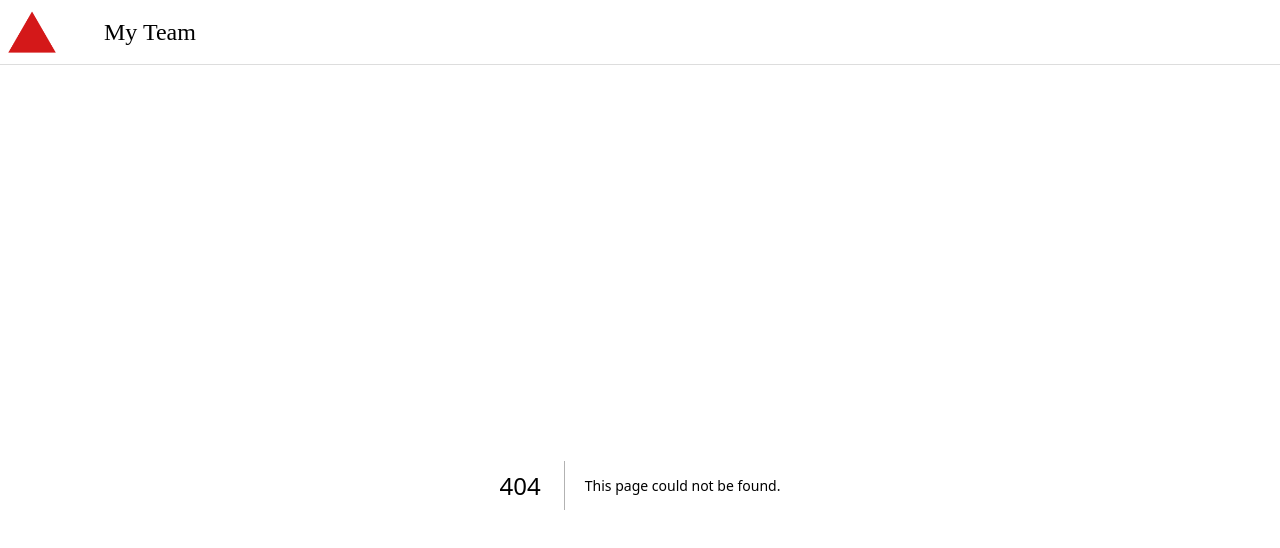
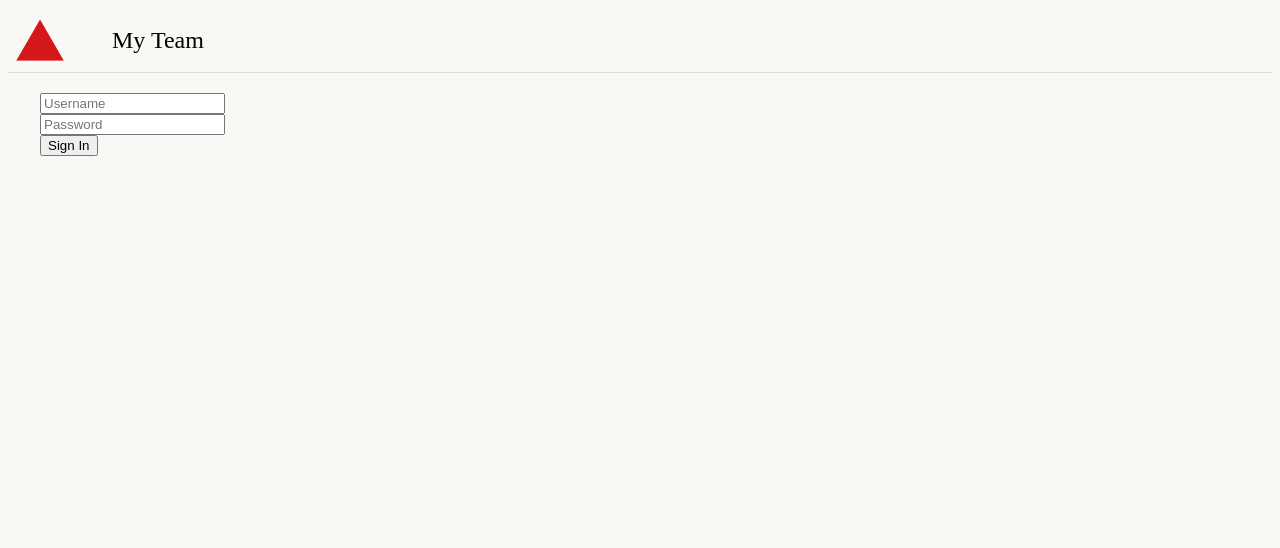
Before and after one commit to Ann00012/team, a Next.js app: page /login in a window 1280 px wide. Before the commit this address had no page. Shown: the top 548 px of the page. Built offline with nearby package versions, Linux system fonts and the light colour scheme.

Commit message:
add error and success messages , simulate delete buttom

```diff
--- a/package.json
+++ b/package.json
@@ -11,11 +11,14 @@
   "dependencies": {
     "@tanstack/react-query": "^5.101.2",
     "axios": "^1.18.1",
+    "formik": "^2.4.9",
     "next": "16.2.10",
     "react": "19.2.4",
     "react-dom": "19.2.4",
     "react-paginate": "^8.3.0",
-    "use-debounce": "^10.1.1"
+    "react-toastify": "^11.1.0",
+    "use-debounce": "^10.1.1",
+    "yup": "^1.7.1"
   },
   "devDependencies": {
     "@types/node": "^20",
--- a/src/app/layout.tsx
+++ b/src/app/layout.tsx
@@ -3,6 +3,8 @@ import { Geist, Geist_Mono } from "next/font/google";
 import "./globals.css";
 import TanStackProvider from "@/components/TankStack/TankStack";
 import Header from "@/components/Header/Header";
+import { ToastContainer } from "react-toastify";
+import "react-toastify/dist/ReactToastify.css";
 
 const geistSans = Geist({
   variable: "--font-geist-sans",
@@ -28,9 +30,10 @@ export default function RootLayout({
     <html lang="en" className={`${geistSans.variable} ${geistMono.variable}`}>
       <body>
         <TanStackProvider>
-          <Header/>
+          <Header />
           <div className="container">{children}</div>
         </TanStackProvider>
+        <ToastContainer />
       </body>
     </html>
   );
--- /dev/null
+++ b/src/app/login/page.tsx
@@ -0,0 +1,75 @@
+"use client";
+import { useMutation } from "@tanstack/react-query";
+import { Formik, Field, Form, ErrorMessage } from "formik";
+import { loginUser } from "@/services/api";
+import * as Yup from "yup";
+import { useRouter } from "next/navigation";
+import { toast } from "react-toastify";
+
+const validation = Yup.object().shape({
+  username: Yup.string()
+    .min(3, "Username must be longer")
+    .max(60, "Username must be shoter")
+    .required("Username is required"),
+  password: Yup.string()
+    .min(8, "Password must be longer than 8 charatres")
+    .max(70, "Password must be shoter")
+    .required("Password is required"),
+});
+
+export default function Login() {
+  const router = useRouter();
+  const mutation = useMutation({
+    mutationFn: (values: { username: string; password: string }) =>
+      loginUser(values.username, values.password),
+    onSuccess: (data) => {
+      localStorage.setItem("token", JSON.stringify(data));
+      toast.success("Successfully login!");
+      router.push("/");
+    },
+    onError: (error) => {
+      toast.error(`Error ${error}`);
+    },
+  });
+  return (
+    <Formik
+      initialValues={{
+        username: "",
+        password: "",
+      }}
+      onSubmit={(values) => {
+        mutation.mutate(values);
+      }}
+      validationSchema={validation}
+    >
+      <Form>
+        <div>
+          <Field name="username" placeholder="Username" id="userName" />
+          <ErrorMessage
+            name="username"
+            component="div"
+            style={{ color: "red" }}
+          />
+        </div>
+
+        <div>
+          <Field
+            name="password"
+            placeholder="Password"
+            id="userPassword"
+            type="password"
+          />
+          <ErrorMessage
+            name="password"
+            component="div"
+            style={{ color: "red" }}
+          />
+        </div>
+
+        <button type="submit" disabled={mutation.isPending}>
+          {mutation.isPending ? "Loading..." : "Sign In"}
+        </button>
+      </Form>
+    </Formik>
+  )
+};
--- a/src/services/api.ts
+++ b/src/services/api.ts
@@ -83,4 +83,30 @@ export const fetchUserTodos = async (id: string): Promise<UserTodos> => {
 export const fetchUserPosts = async (id: string): Promise<UserPosts> => {
     const res = await axios.get<UserPosts>(`https://dummyjson.com/users/${id}/posts`);
     return res.data;
-}
+};
+
+export const deleteUser = async (id: number): Promise<User> => {
+    const res = await axios.delete<User>(`https://dummyjson.com/users/${id}`);
+    return res.data
+};
+
+export const loginUser = async (
+  username: string,
+  password: string
+) => {
+  const res = await axios.post(
+    "https://dummyjson.com/user/login",
+    {
+      username,
+      password,
+      expiresInMins: 30,
+    },
+    {
+      headers: {
+        "Content-Type": "application/json",
+      },
+    }
+  );
+
+  return res.data;
+};
--- a/src/services/types.ts
+++ b/src/services/types.ts
@@ -7,5 +7,6 @@ export type User = {
     image: string,
     age: number,
     role: string,
-    phone:string
+    phone: string,
+    isDeleted:boolean
 };
```
Also changed, not shown: src/app/page.tsx (+19 -2 lines), src/components/UserCard/UserCard.tsx (+4 -3 lines), 1 other file (tests, documents, lock files or other folders).
